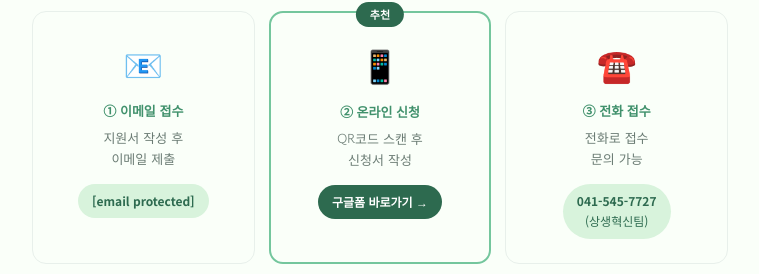
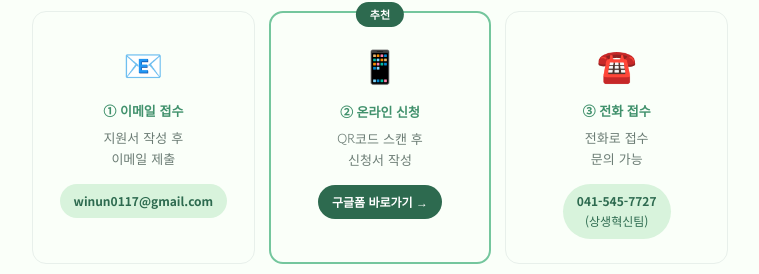
Before and after one commit to winun0117-droid/ajb.green, a plain HTML site: page index.html in a window 1280 px wide. Shown: the part 3311-3585 px from the top of the page, without its empty margins (260-1019 px from the left). Drawn offline with Linux system fonts and the light colour scheme.

Commit message:
Update index.html

```diff
--- a/index.html
+++ b/index.html
@@ -41,6 +41,7 @@
   .cover-badge { margin-top: 28px; display: inline-flex; align-items: center; gap: 8px; background: rgba(255,255,255,0.13); border: 1px solid rgba(255,255,255,0.22); backdrop-filter: blur(8px); padding: 8px 18px; border-radius: 100px; font-size: 14px; color: #fff; width: fit-content; animation: floatIn 1s 0.3s cubic-bezier(.22,1,.36,1) both; position: relative; z-index: 1; }
   .cover-badge .dot { width: 8px; height: 8px; background: #74C69D; border-radius: 50%; animation: pulse 2s infinite; }
   .cover-deco { position: absolute; right: -20px; bottom: -20px; font-size: 220px; opacity: 0.05; pointer-events: none; z-index: 0; }
+
 
   @keyframes pulse { 0%,100%{opacity:1;transform:scale(1)} 50%{opacity:.5;transform:scale(1.3)} }
   @keyframes floatIn { from{opacity:0;transform:translateY(28px)} to{opacity:1;transform:translateY(0)} }
@@ -348,7 +349,7 @@
         <div style="font-size:32px; margin-bottom:10px;">📧</div>
         <div style="font-size:13px; font-weight:700; color:var(--green-mid); margin-bottom:6px;">① 이메일 접수</div>
         <div style="font-size:13px; color:var(--gray); font-family:'Gowun Dodum',sans-serif; margin-bottom:14px; line-height:1.6;">지원서 작성 후<br>이메일 제출</div>
-        <a href="/cdn-cgi/l/email-protection#234250424d63484c42470d4c510d4851" style="display:inline-block; background:var(--green-pale); color:var(--green); font-size:12px; font-weight:700; padding:7px 14px; border-radius:100px; text-decoration:none;"><span class="__cf_email__" data-cfemail="7617051718361d191712581904581d04">[email&#160;protected]</span></a>
+        <a href="mailto:winun0117@gmail.com" style="display:inline-block; background:var(--green-pale); color:var(--green); font-size:12px; font-weight:700; padding:7px 14px; border-radius:100px; text-decoration:none;">winun0117@gmail.com</a>
       </div>
 
       <div style="background:var(--white); border:2px solid var(--green-light); border-radius:14px; padding:24px 16px; text-align:center; position:relative; transition: transform .25s, box-shadow .25s;" onmouseenter="this.style.transform='translateY(-2px)';this.style.boxShadow='0 10px 28px rgba(45,106,79,0.15)'" onmouseleave="this.style.transform='translateY(0)';this.style.boxShadow='none'">
```
